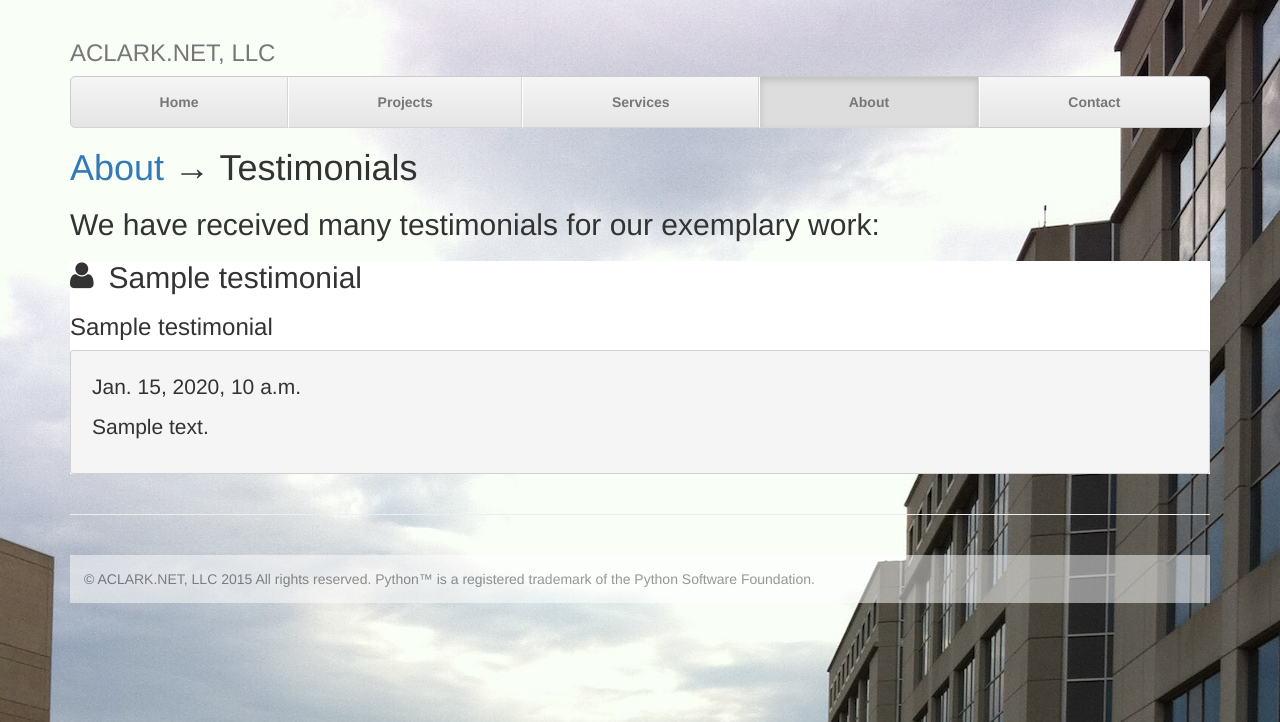
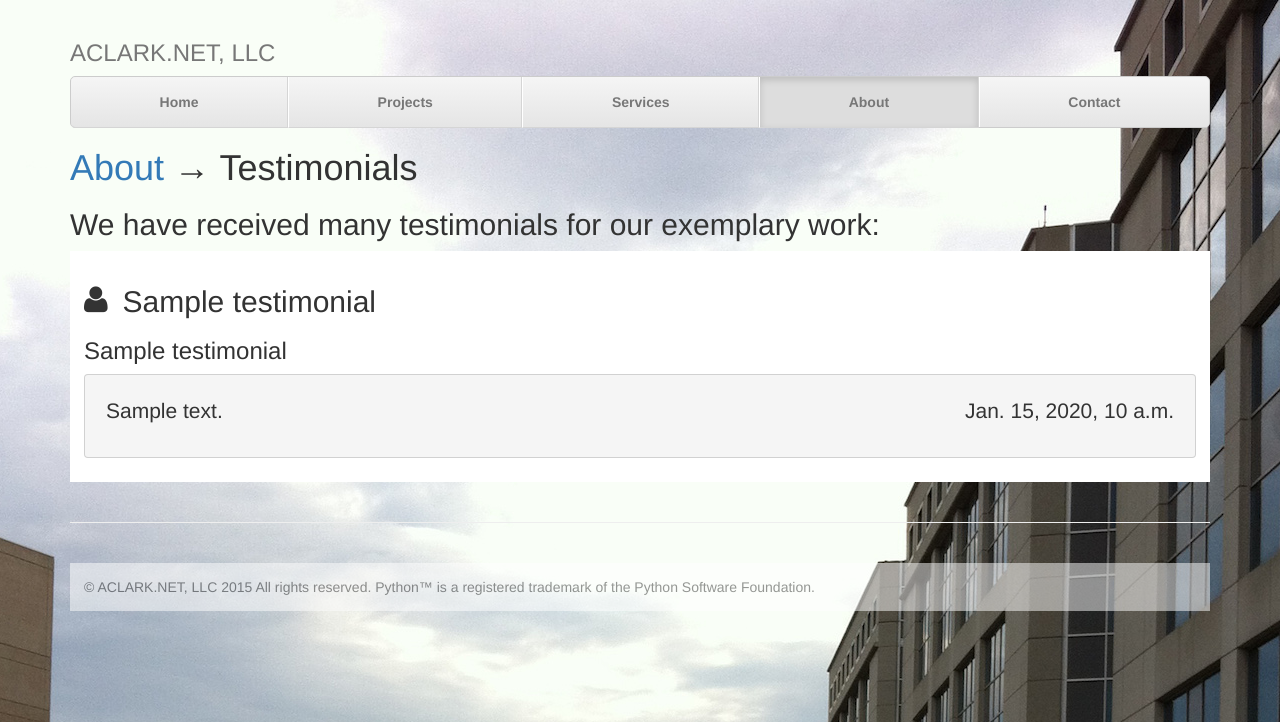
Before and after one commit to ACLARKNET/aclarknet-django, a Django app: page /about/testimonials in a window 1280 px wide. Shown: the top 722 px of the page. Run offline with Django 3.2, Linux system fonts and the light colour scheme; tables that the repository leaves empty hold one stand-in row (values such as "Sample post"); some libraries are stand-ins or nearby versions.

Commit message:
Update(s)

```diff
--- a/aclarknet/aclarknet/aclarknet/static/aclarknet.css
+++ b/aclarknet/aclarknet/aclarknet/static/aclarknet.css
@@ -6,6 +6,9 @@
 }
 .center {
     text-align: center;
+}
+.float-right {
+    float: right;
 }
 .padding {
     padding: 1em;
--- a/aclarknet/aclarknet/aclarknet/templates/testimonials.html
+++ b/aclarknet/aclarknet/aclarknet/templates/testimonials.html
@@ -10,12 +10,12 @@
 {% block content %}
     <h1><a href="/about">About</a> &rarr; Testimonials</h1>
     <h2 class="width">We have received many testimonials for our exemplary work:</h2>
-    <div class="background-white">
+    <div class="background-white padding">
     {% for testimonial in testimonials %}
         <h2><i class="fa fa-user wrap"></i>{{ testimonial.name }}</h2>
         <h3>{{ testimonial.title }}</h3>
         <div class="quote">
-            <p>{{ testimonial.date }}</p>
+            <p class="float-right">{{ testimonial.date }}</p>
             <p>{{ testimonial.text }}</p>
         </div>
     {% endfor %}
```
